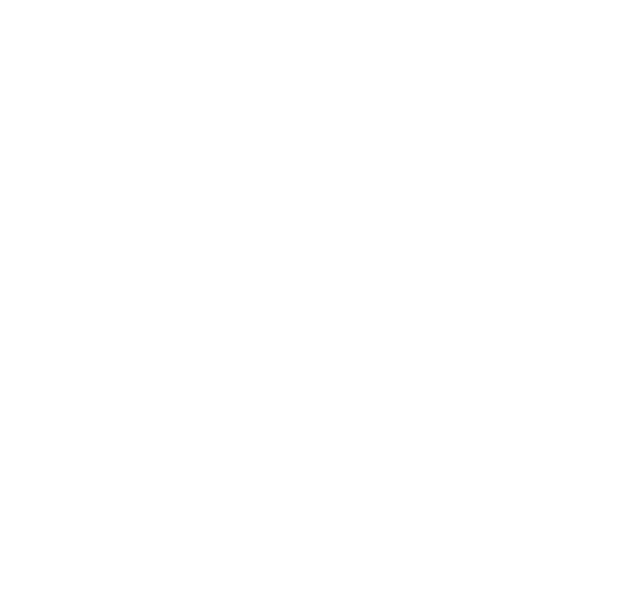
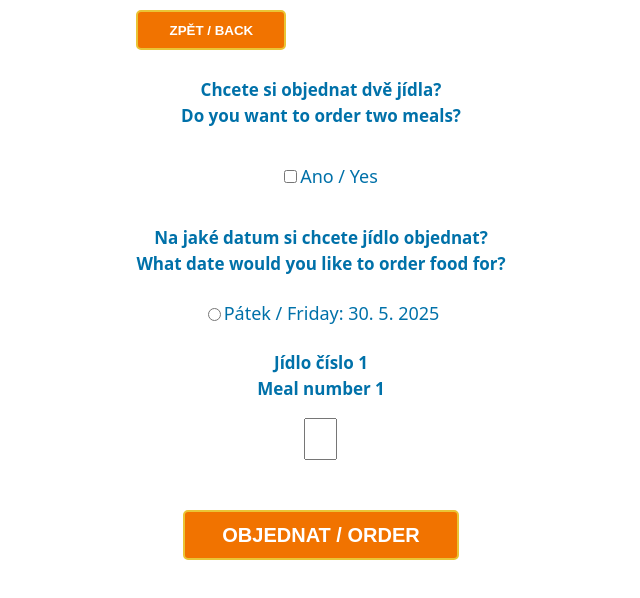
Before and after one commit to net0045/vista, a React (Vite) app in the folder vista-app/: page /order in a window 1280 px wide. Before the commit this address had no page. Shown: the top 598 px of the page, without its empty margins (319-959 px from the left). Built offline with nearby package versions, Linux system fonts and the light colour scheme.

Commit message:
stránka na obědnávání jídel a propojení tlačítky

```diff
--- a/vista-app/src/Account.jsx
+++ b/vista-app/src/Account.jsx
@@ -1,5 +1,4 @@
 import React from 'react';
-import './App.css';
 import './Account.css'; // Import Account-specific styles
 import { useNavigate } from 'react-router-dom';
 
--- a/vista-app/src/App.jsx
+++ b/vista-app/src/App.jsx
@@ -5,8 +5,9 @@
 import Login from './Login';
 import Account from './Account';
 import Menu from './Menu';
-import Test from './Test';
 import MyOrders from './MyOrders';
+import Order from './Order';
+
 
 function App() {
   const [progress, setProgress] = useState(0);
@@ -57,8 +58,8 @@
       <Route path="/login" element={<Login />} />
       <Route path="/account" element={<Account />} />
       <Route path="/menu" element={<Menu />} />
-      <Route path="/test" element={<Test />} />
       <Route path="/myorders" element={<MyOrders />} />
+      <Route path="/order" element={<Order />} />
     </Routes>
   );
 }
--- a/vista-app/src/Menu.css
+++ b/vista-app/src/Menu.css
@@ -14,6 +14,19 @@
 p{
   font-size: 14px;
   color: #0071a9ff;
+}
+
+.button{
+  width: 150px;
+  background-color: #f17300ff;
+  color: white;
+  font-weight: bold;
+  border-style: none;
+  border-radius: 5px;
+  height: 40px;
+  margin: 10px;
+  border-style: solid;
+  border-color: #eac435ff;
 }
 
 
--- a/vista-app/src/Menu.jsx
+++ b/vista-app/src/Menu.jsx
@@ -1,8 +1,23 @@
 import { useEffect, useState } from 'react'
 import { supabase } from './lib/supabaseClient'
 import './Menu.css'
+import { useNavigate } from 'react-router-dom'
 
 function Menu() {
+  //
+  const navigate = useNavigate();
+
+  const navigateBackToAccount = async () =>
+  {
+    navigate('/account');
+  }
+
+  const navigateToOrder = async () =>
+  {
+    navigate('/order');
+  }
+
+
   const [data, setData] = useState({ mains: [], soups: [] })
   const [dateRange, setDateRange] = useState({ from: '', to: '' })
 
@@ -51,8 +66,8 @@
   return (
     <>
       <div id='menu'>
-        <p className='text'>VISTA</p>
-        <p className='text'>Objednání obědů</p>
+        <button className='button' onClick={navigateBackToAccount}>ZPĚT / BACK</button>
+        <button className='button' onClick={navigateToOrder}>OBJEDNAT / ORDER</button>
       </div>
 
       <div id='dateAndTime'>
@@ -60,12 +75,11 @@
         <p className='dateTimeText'>|</p>
         <p className='dateTimeText'>11:00 - 14:00 a 17:00 - 19:00</p>
       </div>
-
       <p id='info'>
         Kterékoliv z jídel lze objednat každý den v průběhu týdne. Uvedená cena zahrnuje polévku dle denní nabídky. <br />
         Any of these meals can be ordered everyday during the week. Mentioned prices include the soup of the day.
       </p>
-
+      <p>JÍDLO LZE OBJEDNÁVAT DO 21:00 <br /> FOOD CAN BE ORDERED UNTIL 9:00 PM</p>
       <p className='nadpis'>Hlavní chody / Main courses</p>
       <div className='mainCourses'>
         {data.mains.map((meal, index) => (
@@ -94,4 +108,4 @@
   )
 }
 
-export default Menu
+export default Menu;
--- /dev/null
+++ b/vista-app/src/Order.css
@@ -0,0 +1,79 @@
+#block{
+  width: 100%;
+  display: flex;
+  align-items: start;
+}
+
+.backButton{
+  width: 150px;
+  background-color: #f17300ff;
+  color: white;
+  font-weight: bold;
+  border-style: none;
+  border-radius: 5px;
+  height: 40px;
+  margin-top: 10px;
+  margin-bottom: 10px;
+  border-style: solid;
+  border-color: #eac435ff;
+}
+
+
+
+#page{
+  width: 100%;
+  display: flex;
+  flex-direction: column;
+  align-items: center;
+}
+
+.nadpis{
+  font-weight: bold;
+  font-size: 17px;
+}
+
+#howManyCheck{
+  display: flex;
+  flex-direction: row;
+}
+
+.rb{
+  display: flex;
+  flex-direction: row;
+  align-items: center;
+  justify-content: ce;
+  height: 40px;
+}
+
+#whatMeal{
+  display: flex;
+  flex-direction: row;
+  gap: 50px;
+}
+
+.whatMenu{
+  display: flex;
+  flex-direction: column;
+  align-items: center;
+}
+
+input[type="text"] {
+  align-items: center;
+  width: 9px;
+  padding: 10px;
+  font-size: 16px;
+}
+
+#orderButton{
+  width: 75%;
+  height: 50px;
+  background-color: #f17300ff;
+  color: white;
+  font-weight: bold;
+  border-style: none;
+  border-radius: 5px;
+  font-size: 20px;
+  margin-top: 50px;
+  border-style: solid;
+  border-color: #eac435ff;
+}
--- /dev/null
+++ b/vista-app/src/Order.jsx
@@ -0,0 +1,137 @@
+import React from 'react';
+import { useState } from 'react';
+import { useEffect } from 'react';
+import './Order.css';
+import { useNavigate } from 'react-router-dom'
+
+const weekdays = ['Neděle', 'Pondělí', 'Úterý', 'Středa', 'Čtvrtek', 'Pátek', 'Sobota'];
+
+function getUpcomingWeekdays() {
+  const today = new Date();
+  const dayOfWeek = today.getDay(); // 0 = neděle, 1 = pondělí, ..., 6 = sobota
+  const dates = [];
+
+  let start = new Date(today);
+  start.setHours(0, 0, 0, 0);
+
+  //Pokud je 21:00, tak odstraňujeme možnost objednat hned na další den
+  const currentTime = today.getHours();
+  if (currentTime >= 21) {
+    start.setDate(today.getDate() + 1);
+  }
+
+  if (dayOfWeek === 6 || dayOfWeek === 0) {
+    // Sobota nebo neděle → začneme od pondělí příštího týdne
+    const offset = 8 - dayOfWeek;
+    start.setDate(start.getDate() + offset);
+  } else {
+    // Jinak začni od zítřka
+    start.setDate(start.getDate() + 1);
+  }
+
+  while (start.getDay() >= 1 && start.getDay() <= 5) { // pondělí až pátek
+    const dayName = weekdays[start.getDay()];
+    const enName = dayNameEN(start.getDay());
+    const day = start.getDate();
+    const month = start.getMonth() + 1;
+    const year = start.getFullYear();
+
+    dates.push({
+      label: `${dayName} / ${enName}: ${day}. ${month}. ${year}`,
+      date: new Date(start),
+    });
+
+    // Další den
+    start.setDate(start.getDate() + 1);
+  }
+
+  return dates;
+}
+
+function dayNameEN(index) {
+  const en = ['Sunday', 'Monday', 'Tuesday', 'Wednesday', 'Thursday', 'Friday', 'Saturday'];
+  return en[index];
+}
+
+
+//funkce ORDER a vzhled stránky
+function Order() {
+
+  const navigate = useNavigate();
+
+  const navigateToMenu = async () => {
+    navigate('/menu');
+  }
+
+  //proměnné uchovávající číslo objednaného jídla
+  const [value1, setValue1] = useState('');
+  const [value2, setValue2] = useState('');
+
+  const handleChange1 = (e) => {
+    const val = e.target.value;
+    if (/^[1-5]?$/.test(val)) {
+      setValue1(val);
+    }
+  };
+
+  const handleChange2 = (e) => {
+    const val = e.target.value;
+    if (/^[1-5]?$/.test(val)) {
+      setValue2(val);
+    }
+  };
+
+  const [dates, setDates] = useState([]);
+
+  useEffect(() => {
+    setDates(getUpcomingWeekdays());
+  }, []);
+
+  //checkBox na rozhodnutí jestli chce uživatel jedno nebo dvě jídla
+  const [checked, setChecked] = useState(false);
+
+    return (
+      <>
+        <div id='block'>
+          <button className='backButton' onClick={navigateToMenu}>ZPĚT / BACK</button>
+        </div>
+
+        <div id='page'>
+          <p className='nadpis'>Chcete si objednat dvě jídla?<br />Do you want to order two meals?</p>
+          <div id='howManyCheck'>
+            <input style={{marginLeft: '20px'}} type="checkbox" name='howMany' onChange={(e) => setChecked(e.target.checked)}/> <p style={{fontSize: '18px'}}>Ano / Yes</p>
+          </div>
+
+          <p className='nadpis'>Na jaké datum si chcete jídlo objednat?<br />What date would you like to order food for?</p>
+          <div id='whatDateRB'>
+            {dates.map((item, index) => (
+            <div key={index} className='rb'>
+              <input type="radio" name='day' />
+              <p style={{ fontSize: '18px' }}>{item.label}</p>
+            </div>))}
+          </div>
+
+          <div id='whatMeal'>
+            <div className='whatMenu'>
+              <p className='nadpis'>Jídlo číslo 1 <br />Meal number 1</p>
+              <input type="text" inputMode="numeric" value={value1} onChange={handleChange1} required/>
+            </div>
+
+            {checked === true && (
+              <div className='whatMenu'>
+                <p className='nadpis'>Jídlo číslo 2 <br />Meal number 2</p>
+                <input type="text" inputMode="numeric" value={value2} onChange={handleChange2} required/>
+              </div>
+            )}
+          </div>
+
+          <button id='orderButton'>OBJEDNAT / ORDER</button>
+
+
+
+        </div>
+      </>
+    );
+}
+
+export default Order;
--- a/vista-app/src/Test.jsx
+++ /dev/null
@@ -1,16 +0,0 @@
-import React, { useEffect, useState } from 'react';
-import { getAllFoods } from '../src/api/foodApi'; // Adjust the import path as necessary
-
-import './App.css';
-
-function Test(){
-    const [foods, setFoods] = useState([]);
-
-    useEffect(() => {
-      getAllFoods().then(setFoods).catch(console.error);
-    }, []);
-
-    return <>{foods.map((f) => <div style={{ background: 'lightyellow', padding: '2rem', color: 'black' }} key={f.id}>{f.item}</div>)}</>;
-}
-
-export default Test
```
